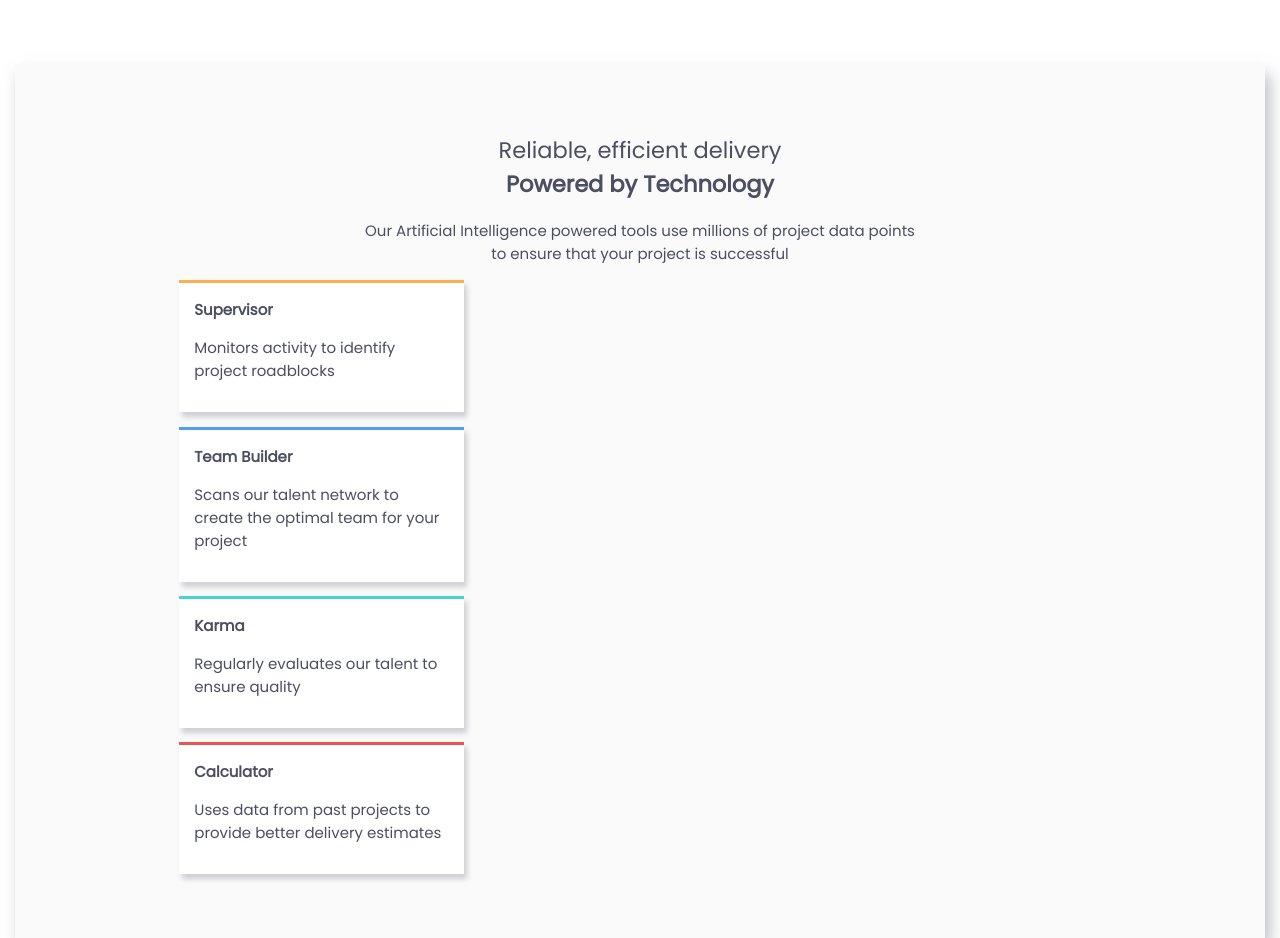
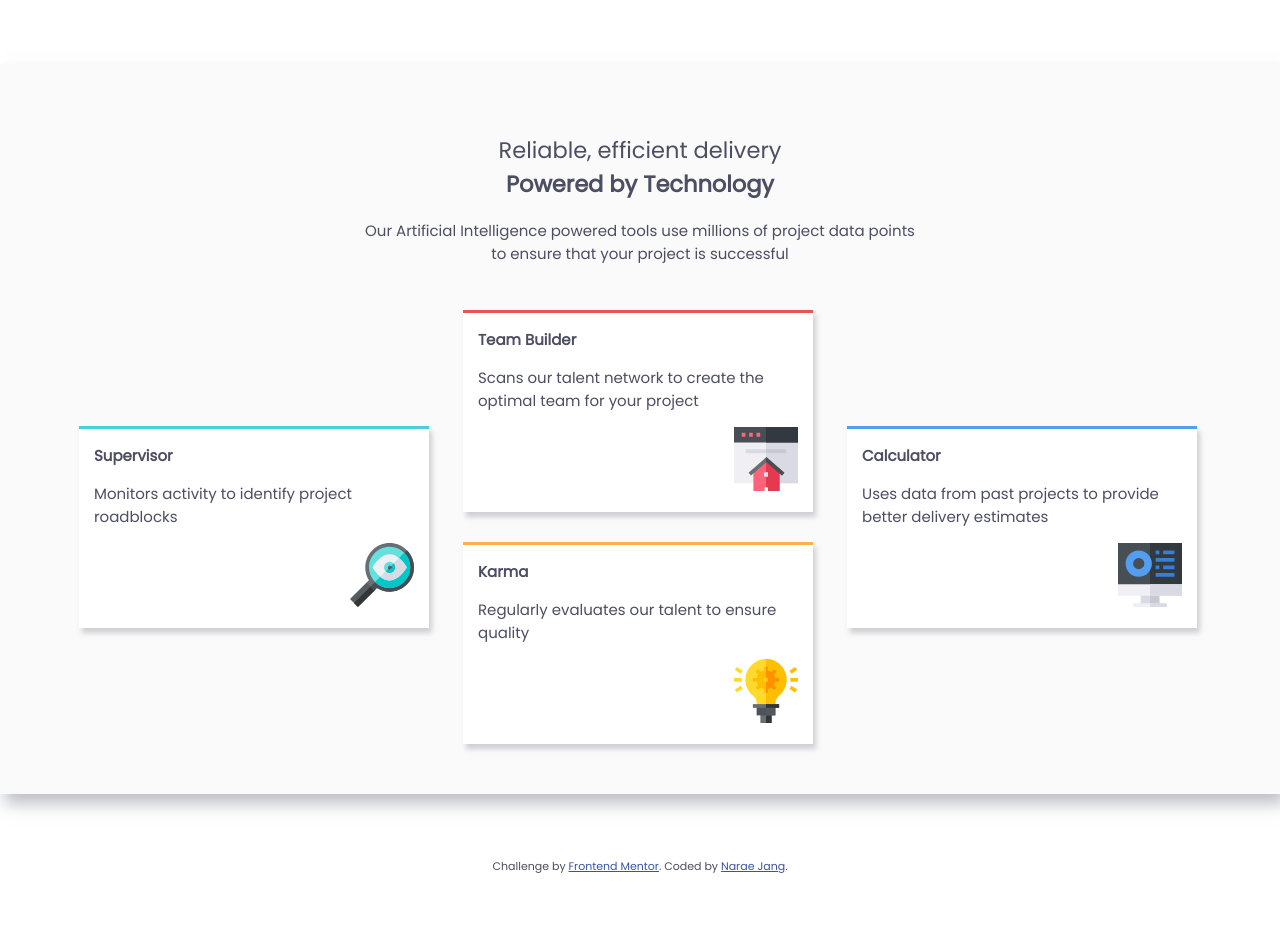
Before and after one commit to tvfxq0213/Publishing_study, a plain HTML site: page four-card-feature-section-master/index.html in a window 1280 px wide. Shown: the top 938 px of the page. After the commit the page ends 875 px from the top, so only its background shows below. Drawn offline with Linux system fonts and the light colour scheme.

Commit message:
스타일 변경함

```diff
--- a/four-card-feature-section-master/index.html
+++ b/four-card-feature-section-master/index.html
@@ -28,22 +28,42 @@
       Our Artificial Intelligence powered tools use millions of project data points <br/>
       to ensure that your project is successful
     </p>
-
-    <div class="box-container">
+    <div class="card_wrap">
+      <div class="order-1">
+        <div class="box-container box-1">
           <h4>Supervisor</h4>
           <p>Monitors activity to identify project roadblocks</p>
+          <div class="img_wrap">
+          <img src="images/icon-supervisor.svg">
           </div>
-    <div class="box-container">
+        </div>
+      </div>
+      <div class="order-2">
+        <div class="box-container box-2">
           <h4>Team Builder</h4>
           <p>Scans our talent network to create the optimal team for your project</p>
+          <div class="img_wrap">
+          <img src="images/icon-team-builder.svg">
           </div>
-    <div class="box-container">
+
+        </div>
+        <div class="box-container box-3">
           <h4>Karma</h4>
           <p>Regularly evaluates our talent to ensure quality</p>
+          <div class="img_wrap">
+          <img src="./images/icon-karma.svg">
           </div>
-    <div class="box-container">
+        </div>
+      </div>
+      <div class="order-3">
+        <div class="box-container box-4">
           <h4>Calculator</h4>
           <p>Uses data from past projects to provide better delivery estimates</p>
+          <div class="img_wrap">
+          <img src="./images/icon-calculator.svg">
+          </div>
+        </div>
+      </div>
     </div>
   </div>
 
--- a/four-card-feature-section-master/style.css
+++ b/four-card-feature-section-master/style.css
@@ -51,18 +51,41 @@ html,body{
 .container{
   background:#FAFAFA;
   width:100%;
-  max-width:1250px;
+  max-width:1300px;
   margin: 5% auto;
-  padding: 50px 150px;
+  padding: 50px 5%;
   box-sizing: border-box;
   box-shadow: 5px 10px 15px rgba(163,165,174,0.7);
 
 }
+.card_wrap{
+  align-items:center;
+  display:flex;
+  width:100%;
+
+}
+.card_wrap > div{
+  width:100%;
+  align-items:center;
+  padding:0 15px;
+
+}
+
+.order-1{
+  order:1;
+}
+.order-2{
+  order:2;
+}
+.order-3{
+  order:3;
+}
 
 .box-container{
   background:#ffffff;
-  width: 30%;
-  margin: 1.5%;
+  width:100%;
+  max-width: 350px;
+  margin-top: 30px;
   padding:15px;
   box-sizing: border-box;
   box-shadow: 3px 5px 5px rgba(163,165,174,0.5);
@@ -75,17 +98,34 @@ html,body{
 }
 .box-container p{
   font-weight:400;
+}
 
-}
-.box-container:nth-child(4n+1){
+.box-container.box-1{
   border-top:3px solid #45D3D3;
 }
-.box-container:nth-child(4n+2){
+.box-container.box-2{
   border-top:3px solid #EA5353;
 }
-.box-container:nth-child(4n+3){
+.box-container.box-3{
   border-top:3px solid #FCAF4A;
 }
-.box-container:nth-child(4n){
+.box-container.box-4{
   border-top:3px solid #549EF2;
 }
+.img_wrap{
+  text-align:right;
+}
+
+@media screen and (max-width: 760px) {
+  .container{
+    padding: 50px 5%;
+
+  }
+  .box-container{
+    width:100%;
+    max-width:100%;
+  }
+  .card_wrap{
+    flex-direction: column;
+  }
+}
```
Also changed, not shown: 1 other file. Lines whose indentation alone changed are shown as unchanged.
